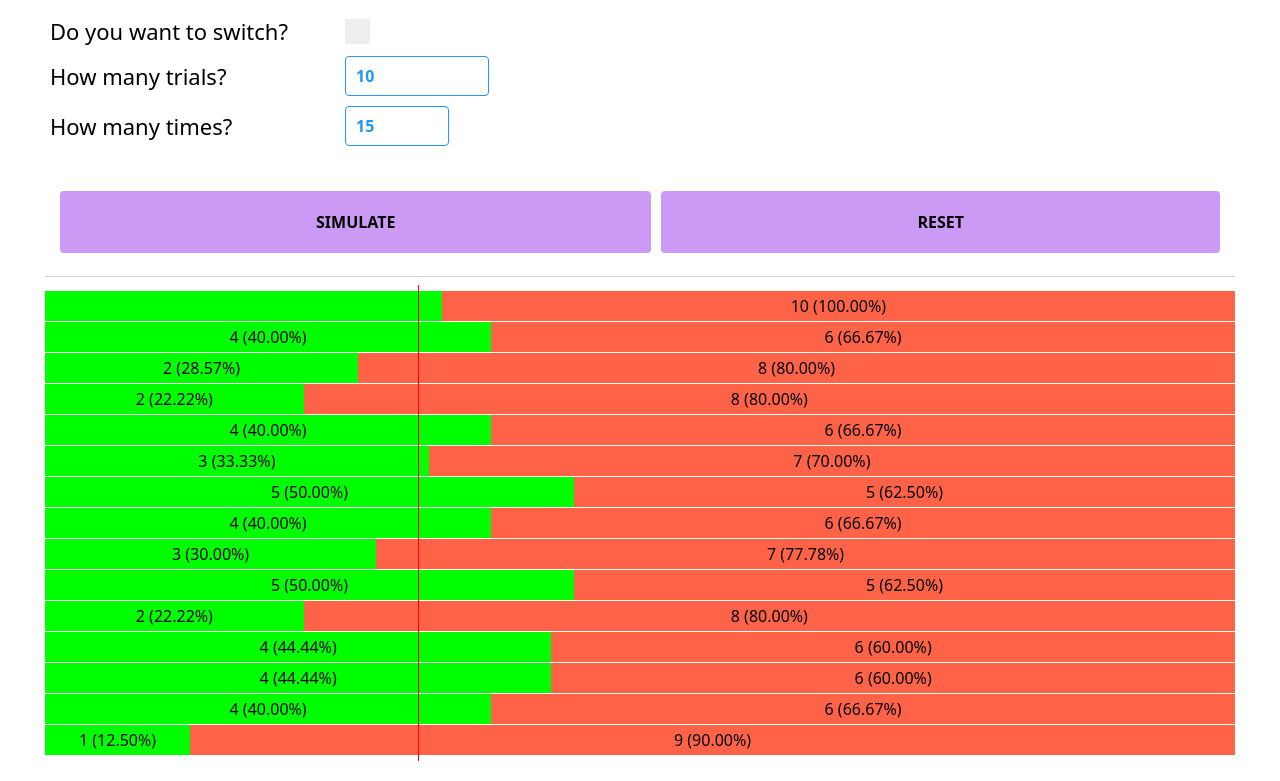
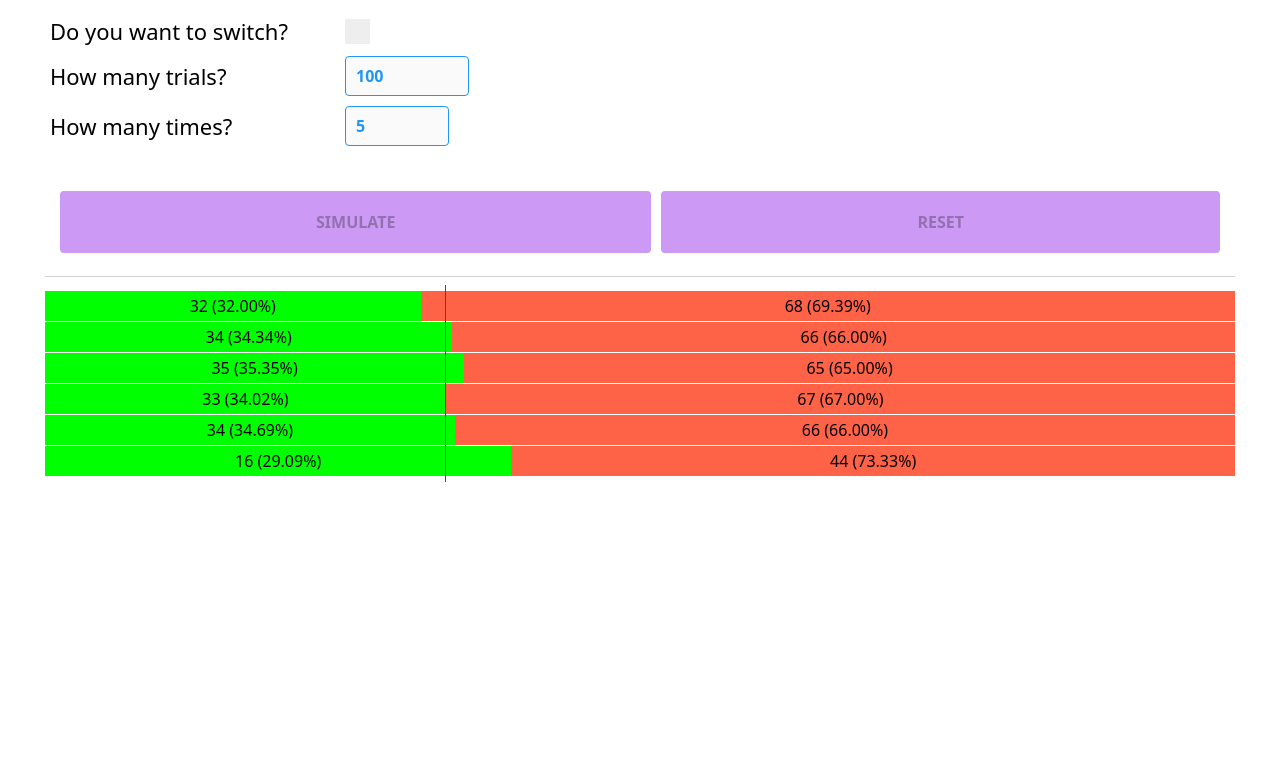
Before and after one commit to littleomie/monty-hall-simulation, a plain HTML site: page simulation.html in a window 1280 px wide. Both pictures are taken after a click on the button "SIMULATE". Shown: the part 102-883 px from the top of the page. After the commit the page ends 800 px from the top, so only its background shows below. Drawn offline with nearby package versions, Linux system fonts and the light colour scheme.

Commit message:
Fixed bugs

```diff
--- a/simulation.html
+++ b/simulation.html
@@ -22,12 +22,12 @@
 
         <div class="form-group">
             <label for="numAttempts">How many trials?</label>
-            <input type="number" id="txtNumAttempts" min="1" max="1000000" value="10" />
+            <input type="number" id="txtNumAttempts" min="1" max="10000" value="100" />
         </div>
 
         <div class="form-group">
             <label for="txtNumTimes">How many times?</label>
-            <input type="number" id="txtNumTimes" min="1" max="100" value="15" data-value="15"/>
+            <input type="number" id="txtNumTimes" min="1" max="100" value="10" data-value="15"/>
         </div>
 
         <div class="controls">
--- a/simulation.js
+++ b/simulation.js
@@ -18,7 +18,10 @@ txtNumTimes.addEventListener('change', () => {
 
 btnSimulate.addEventListener('click', () => {
     count = 0;
-    this.disabled = true;
+    cbSwitch.disabled = true;
+    txtNumAttempts.disabled = true;
+    txtNumTimes.disabled = true;
+    btnSimulate.disabled = true;
     btnReset.disabled = true;
     runSimulation = true;
 
@@ -50,13 +53,6 @@ function run(instance, barWin, barLose, scores) {
     console.log(barWin, barLose)
     let isSwitch = cbSwitch.checked;
     let numAttempts = parseInt(txtNumAttempts.value);
-    let maxAttempts = numAttempts;
-
-    var win = 0;
-    var lose = 0;
-    var count = 0;
-
-    console.log(numAttempts)
 
     let interval = setInterval(() => {
         console.log('numAttempts', numAttempts)
@@ -75,9 +71,14 @@ function run(instance, barWin, barLose, scores) {
             txtNumTimes.value = numTimes - 1;
 
             if (numTimes - 1 > 0) {
+                btnSimulate.disabled = false;
                 btnSimulate.click();
             } else {
                 txtNumTimes.value = txtNumTimes.dataset.value;
+                btnSimulate.disabled = false;
+                cbSwitch.disabled = false;
+                txtNumAttempts.disabled = false;
+                txtNumTimes.disabled = false;
                 console.log('DONE');
             }
         };
@@ -85,9 +86,6 @@ function run(instance, barWin, barLose, scores) {
 }
 
 function simulate(isSwitch, barWin, barLose, scores) {
-    console.log(scores)
-
-    console.log('Simulating ...');
     count++;
     let prize = getRandom(3);
     let pick = getRandom(3);
@@ -114,8 +112,6 @@ function simulate(isSwitch, barWin, barLose, scores) {
             updateLose(scores, barLose);
         }
     }
-
-    // labelNumAttempts.innerText = count;
 }
 
 function getAverage() {
@@ -144,11 +140,4 @@ function updateLose(scores, barLose) {
 
 function reset() {
     window.location.reload();
-    // btnSimulate.disabled = false;
-    // barWin.style.width = '0';
-    // barLose.style.width = '0';
-    // labelNumAttempts.innerText = 0;
-    // win = 0;
-    // lose = 0;
-    // count = 0;
 }
```
